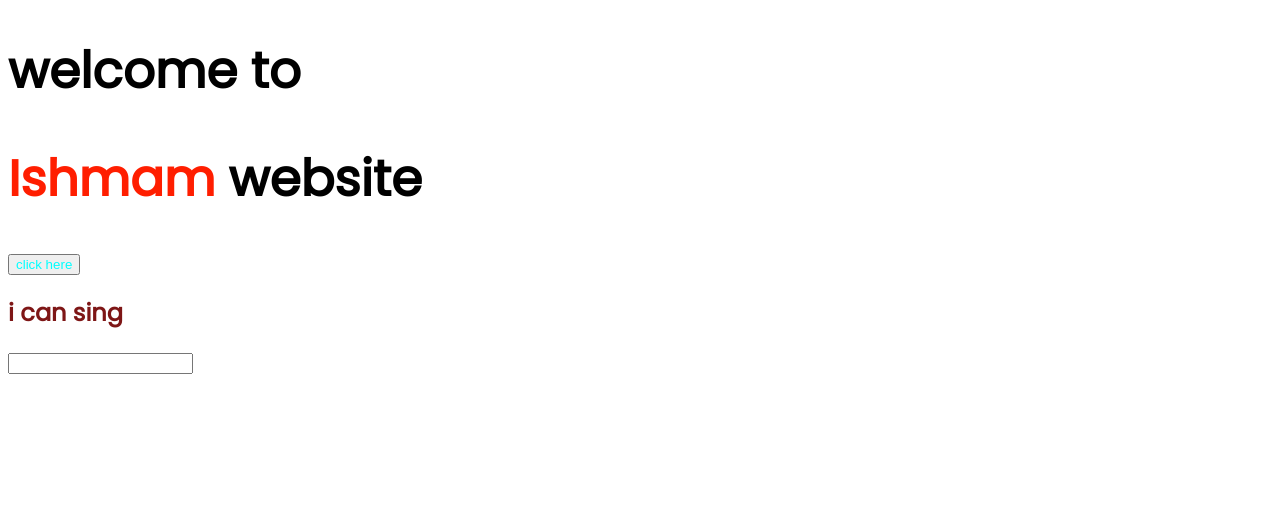
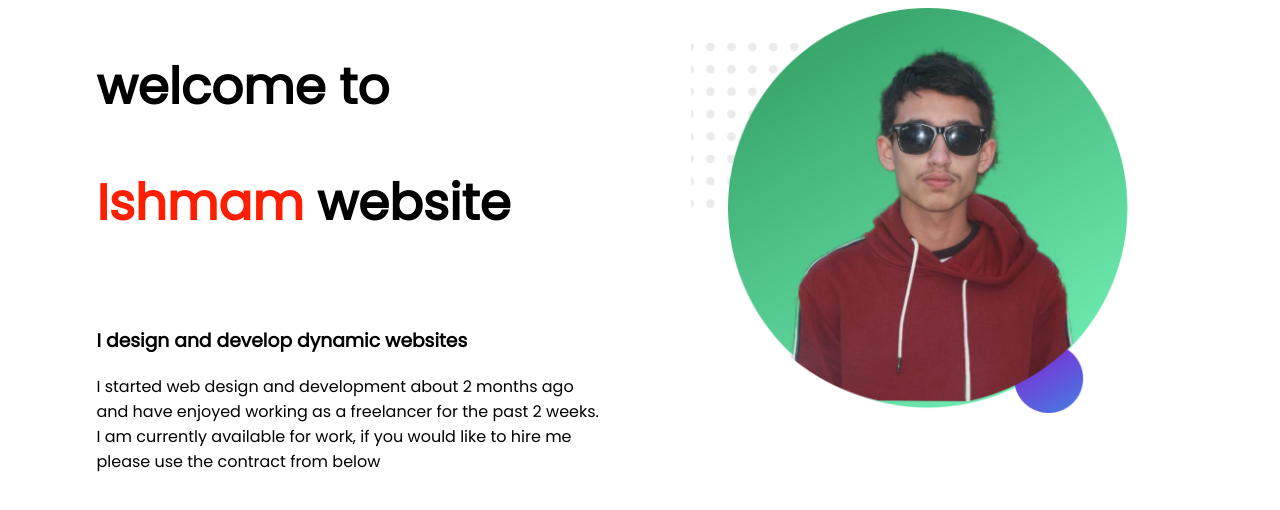
Before and after one commit to Ishmam-uu/something, a plain HTML site: page index.html in a window 1280 px wide. Drawn offline with Linux system fonts and the light colour scheme.

Commit message:
added top part

```diff
--- a/index.html
+++ b/index.html
@@ -9,11 +9,18 @@
     <link rel="stylesheet" href="style.css">
 </head>
 <body>
-    <h1>welcome to </h1>
-    <h1><span class="name-highlight">Ishmam</span> website</h1>
-    <button> click here</button>
-    <h2 class="sing">i can sing</h2>
-    <input type="password" name="ishmam" id="">
+   <section>
+        <div class="half-width">
+        <h1>welcome to </h1>
+        <h1><span class="name-highlight">Ishmam</span> website</h1>
+        <br>
+        <h3>I design and develop dynamic websites</h3>
+        <p>I started web design and development about 2 months ago and have enjoyed working as a freelancer for the past 2 weeks. I am currently available for work, if you would like to hire me please use the contract from below</p>
+        </div>
+        <div class="half-width">
+        <img src="images/image 13.png" >
 
+        </div>
+    </section>
 </body>
 </html>
--- a/style.css
+++ b/style.css
@@ -8,9 +8,12 @@ h1{
 .name-highlight{
     color: rgb(255, 30, 0);
 }
-button{
-    color: aqua;
+.half-width{
+    width: 40%;
+    float: left;
+    margin-left: 5%;
+    padding-left: 2%;
 }
-.sing{
-    color:rgb(126, 22, 22) ;
+.half-width img{
+    width: 100%;
 }
```
Also changed, not shown: images/image 13.png (added).
